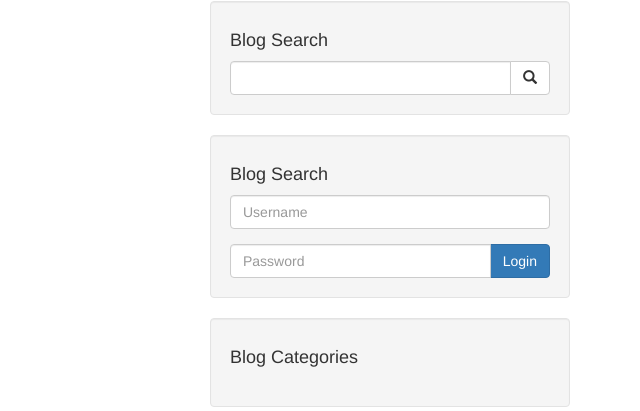
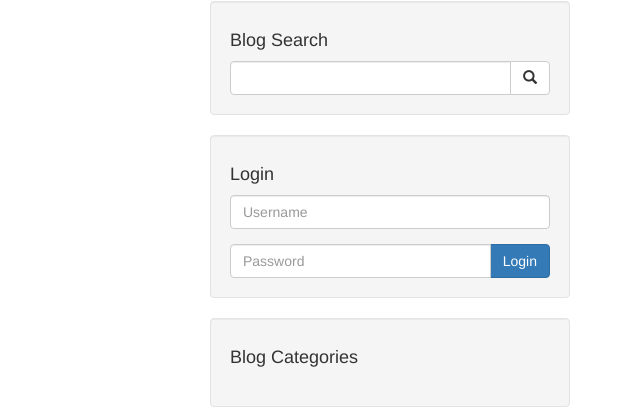
Before and after one commit to SaminYeaser/Content-Management-System-3, a PHP site: page /cms3/index.php in a window 1280 px wide. Shown: the part 69-480 px from the top of the page, without its empty margins (640-1280 px from the left). Run offline with PHP 8.4, Linux system fonts and the light colour scheme; data that the repository does not hold is empty.

Commit message:
blog search error to Login!

```diff
--- a/includes/sidebar.php
+++ b/includes/sidebar.php
@@ -22,7 +22,7 @@
 
 
     <div class="well">
-        <h4>Blog Search</h4>
+        <h4>Login</h4>
         <form action="includes/login.php" method="post">
             <div class="form-group">
                 <input name="username" type="text" class="form-control" placeholder="Username">
```
